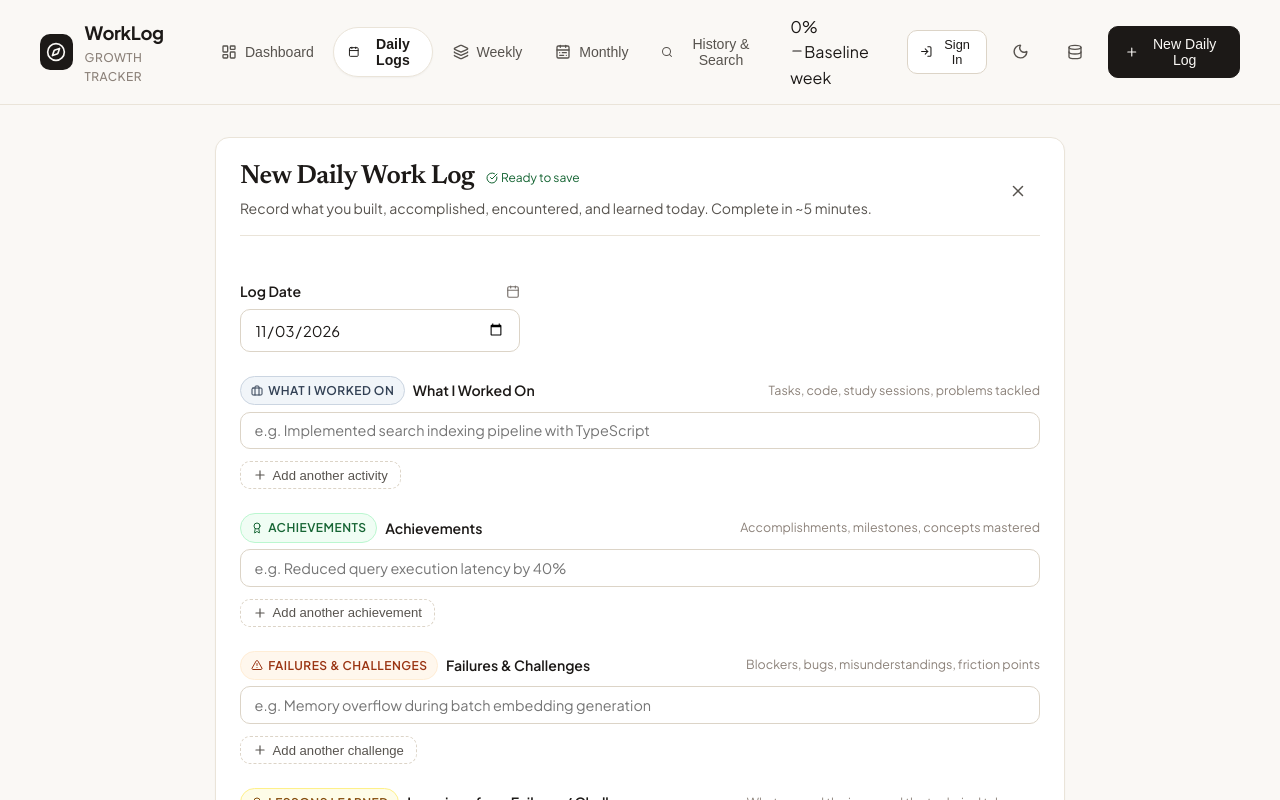
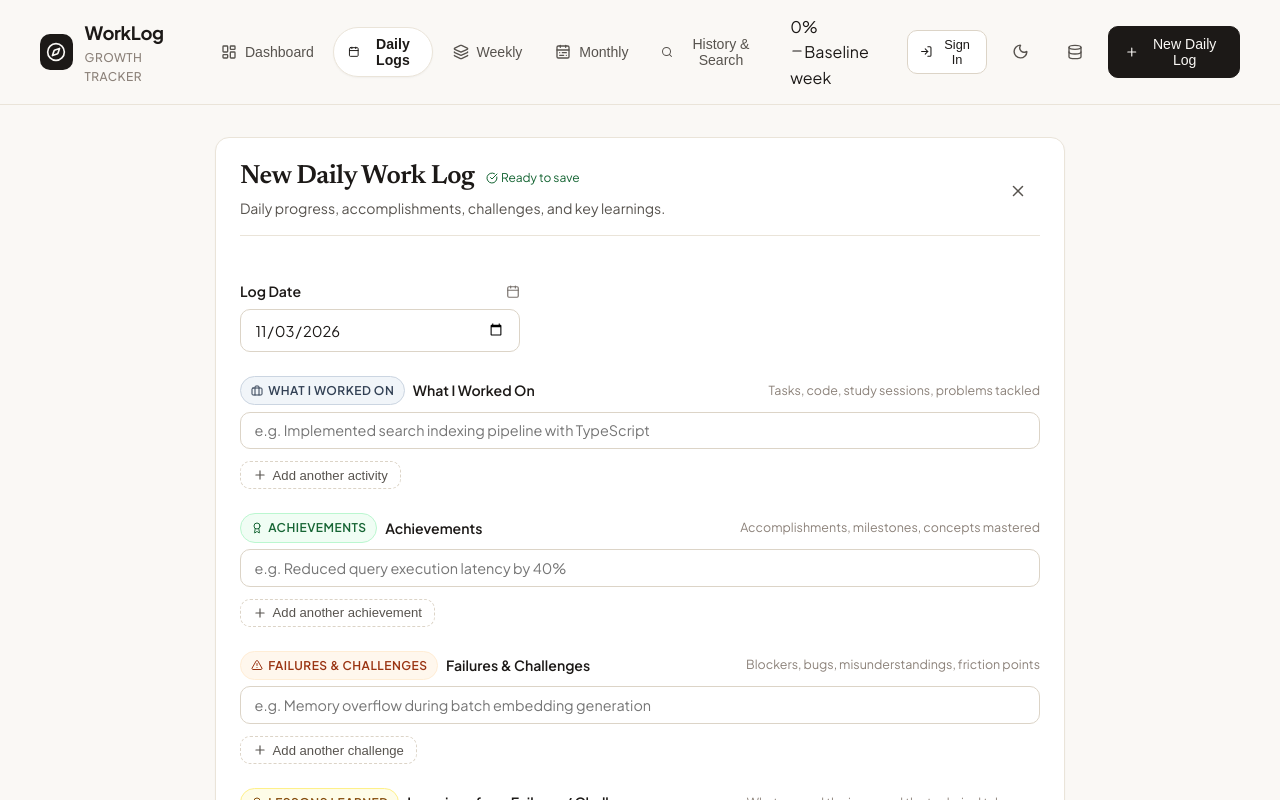
Before and after one commit to bezawit-berhanu/worklogapp, a React (Vite) app: page / in a window 1280 px wide. Both pictures are taken after a click on the button "New Daily Log". Shown: the top 800 px of the page. Built offline with nearby package versions, Linux system fonts and the light colour scheme; no server answers.

Commit message:
refactor(daily): streamline helper captions and remove redundant text in DailyLogForm

```diff
--- a/src/components/daily/DailyLogForm.tsx
+++ b/src/components/daily/DailyLogForm.tsx
@@ -100,7 +100,7 @@ export const DailyLogForm = ({
             )}
           </div>
           <p style={{ fontSize: '0.88rem', color: 'var(--text-secondary)', marginTop: '0.2rem' }}>
-            Record what you built, accomplished, encountered, and learned today. Complete in ~5 minutes.
+            Daily progress, accomplishments, challenges, and key learnings.
           </p>
         </div>
 
```
